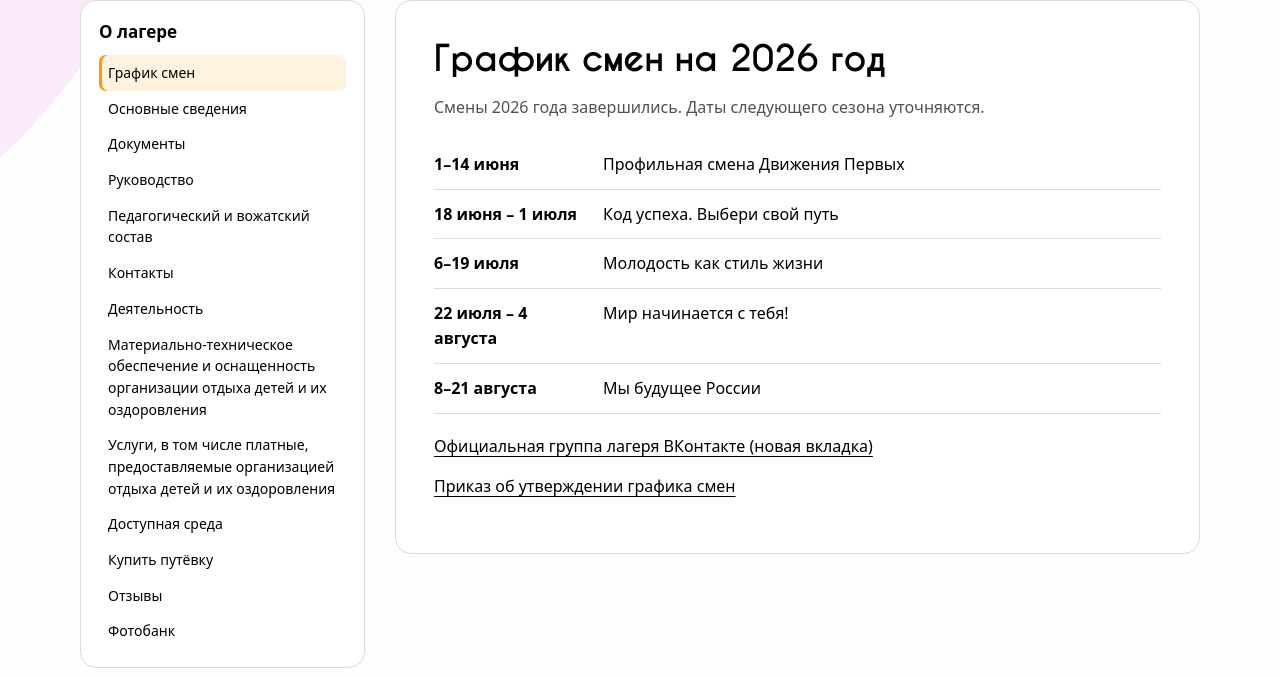
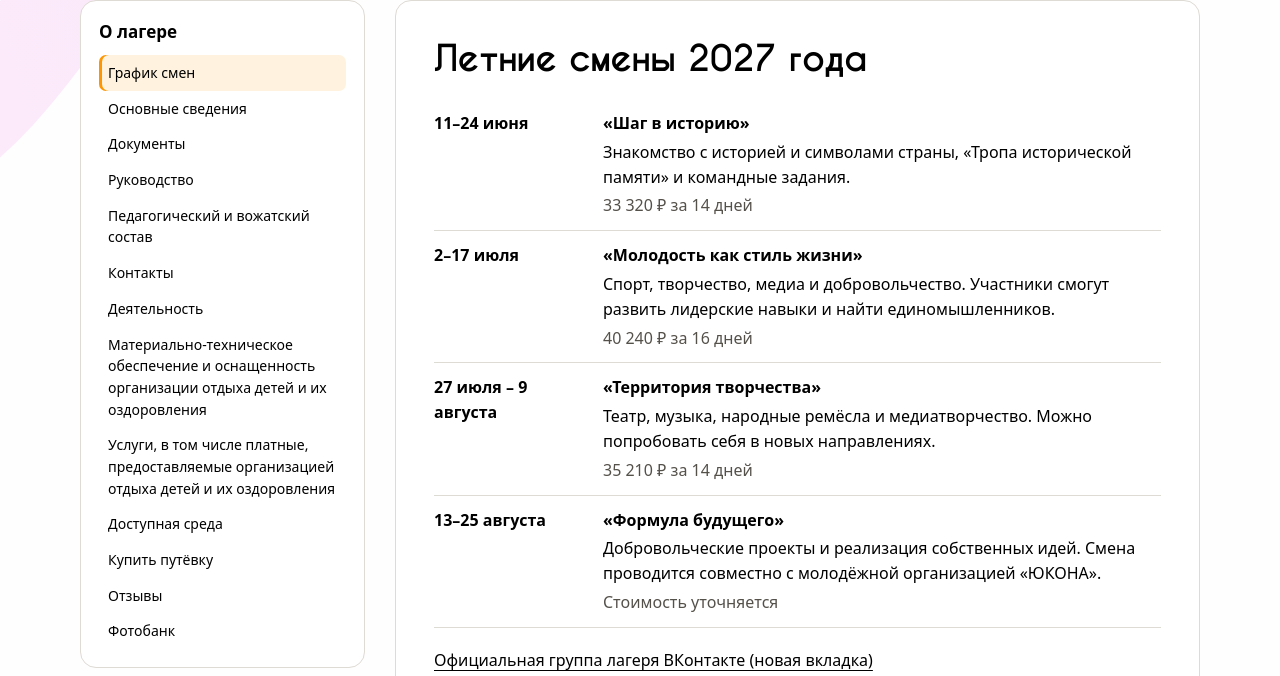
Before and after one commit to arthur-mamaev/belochka, a plain HTML site: page index.html in a window 1280 px wide. Shown: the part 539-1215 px from the top of the page. Drawn offline with Linux system fonts and the light colour scheme.

Commit message:
Publish 2027 camp session schedule

```diff
--- a/index.html
+++ b/index.html
@@ -75,7 +75,8 @@ article [id]{scroll-margin-top:16px}
 
 .shifts{list-style:none;padding:0;margin:20px 0}
 .shifts li{display:grid;grid-template-columns:155px 1fr;gap:5px 14px;padding:12px 0;border-bottom:1px solid var(--line)}
-.shifts time{font-weight:750}
+.shift-dates{font-weight:750}
+.shifts p{margin:4px 0}
 .album-grid{display:grid;grid-template-columns:repeat(auto-fit,minmax(min(175px,100%),1fr));gap:14px}
 details{border:1px solid var(--line);border-radius:12px;padding:12px}
 summary{cursor:pointer;font-weight:700}
@@ -161,17 +162,15 @@ footer img[hidden]{display:none}
 <article>
 <a class="section-menu-link" href="#sections">К меню разделов</a>
 <section id="schedule">
-<h2>График смен на 2026 год</h2>
-<p class="status">Смены 2026 года завершились. Даты следующего сезона уточняются.</p>
+<h2>Летние смены 2027 года</h2>
 <ol class="shifts">
-<li><time datetime="2026-06-01">1–14 июня</time><span>Профильная смена Движения Первых</span></li>
-<li><time datetime="2026-06-18">18 июня – 1 июля</time><span>Код успеха. Выбери свой путь</span></li>
-<li><time datetime="2026-07-06">6–19 июля</time><span>Молодость как стиль жизни</span></li>
-<li><time datetime="2026-07-22">22 июля – 4 августа</time><span>Мир начинается с тебя!</span></li>
-<li><time datetime="2026-08-08">8–21 августа</time><span>Мы будущее России</span></li>
+<li><span class="shift-dates"><time datetime="2027-06-11">11</time>–<time datetime="2027-06-24">24 июня</time></span><div><strong>«Шаг в историю»</strong><p>Знакомство с историей и символами страны, «Тропа исторической памяти» и командные задания.</p><span class="status">33 320 ₽ за 14 дней</span></div></li>
+<li><span class="shift-dates"><time datetime="2027-07-02">2</time>–<time datetime="2027-07-17">17 июля</time></span><div><strong>«Молодость как стиль жизни»</strong><p>Спорт, творчество, медиа и добровольчество. Участники смогут развить лидерские навыки и найти единомышленников.</p><span class="status">40 240 ₽ за 16 дней</span></div></li>
+<li><span class="shift-dates"><time datetime="2027-07-27">27 июля</time> – <time datetime="2027-08-09">9 августа</time></span><div><strong>«Территория творчества»</strong><p>Театр, музыка, народные ремёсла и медиатворчество. Можно попробовать себя в новых направлениях.</p><span class="status">35 210 ₽ за 14 дней</span></div></li>
+<li><span class="shift-dates"><time datetime="2027-08-13">13</time>–<time datetime="2027-08-25">25 августа</time></span><div><strong>«Формула будущего»</strong><p>Добровольческие проекты и реализация собственных идей. Смена проводится совместно с молодёжной организацией «ЮКОНА».</p><span class="status">Стоимость уточняется</span></div></li>
 </ol>
 <p><a href="https://vk.com/belochka43" target="_blank" rel="noopener noreferrer">Официальная группа лагеря ВКонтакте (новая вкладка)</a></p>
-<p><a href="#documents">Приказ об утверждении графика смен</a></p>
+<p><a href="#documents">Приказ об утверждении графика смен на 2026 год</a></p>
 </section>
 <section id="about"><h2>Основные сведения</h2>
 <p><strong>Наименование:</strong> детский оздоровительный лагерь «Белочка», структурное подразделение КОГАУ «Областной молодёжный центр».</p>
@@ -214,14 +213,7 @@ footer img[hidden]{display:none}
 <section id="activities"><h2>Деятельность</h2>
 <p><strong>Возраст детей:</strong> от 6,5 до 17 лет.</p>
 <p>На сменах работают кружки по медиа, декоративно-прикладному и изобразительному творчеству, хореографии, вокалу, иностранным языкам и ораторскому мастерству, а также спортивные секции.</p>
-<p><a href="#schedule">График пяти смен на 2026 год</a></p>
-<details><summary>Другой график из подраздела «Деятельность»</summary>
-<p class="status">Год этого графика в источнике не указан. Даты отличаются от графика 2026 года на главной странице.</p><ul>
-<li>11–24 июня — «Единство в традициях»</li>
-<li>2–17 июля — «Молодость, как стиль жизни»</li>
-<li>27 июля – 9 августа — «Культурный код России»</li>
-<li>13–28 августа — «Отечество: от истоков к будущему»</li>
-</ul></details>
+<p><a href="#schedule">Летние смены 2027 года</a></p>
 </section>
 <section id="facilities"><h2>Материально-техническое обеспечение и оснащенность организации отдыха детей и их оздоровления</h2>
 <h3>Территория и корпуса</h3>
@@ -235,7 +227,7 @@ footer img[hidden]{display:none}
 <p>В Молодёжном центре есть медиакласс с мультимедийным оборудованием, компьютерами и оргтехникой, киноконцертный зал, творческая мастерская и лекторий.</p>
 </section>
 <section id="services"><h2>Услуги, в том числе платные, предоставляемые организацией отдыха детей и их оздоровления</h2>
-<p class="status">Цены и перечни приведены по предоставленному снимку. Актуальность для следующего сезона уточняется.</p>
+<p class="status">Актуальные цены по сменам смотрите в <a href="#schedule">расписании на 2027 год</a>. Ниже приведены цены из ранее опубликованных материалов.</p>
 <p><strong>Стоимость путёвки:</strong> 37 800 ₽. <strong>Стоимость дня:</strong> 2 700 ₽.</p>
 <p><strong>Для жителей Кировской области с учётом региональной субсидии:</strong> 29 540 ₽.</p>
 <h3 id="purchase-docs">Документы для покупки путёвки в МФЦ Кирова и Кировской области</h3><ul class="parent-checklist" role="list">
```
